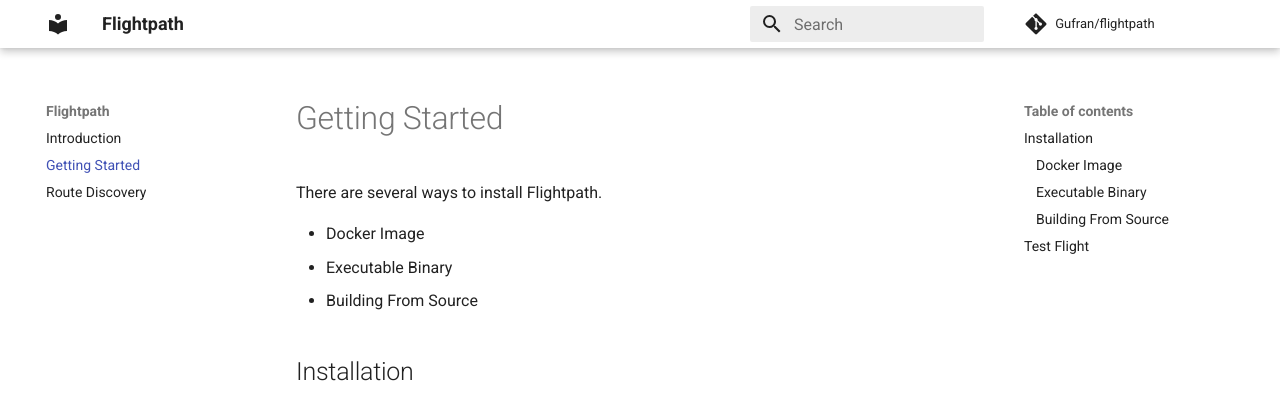
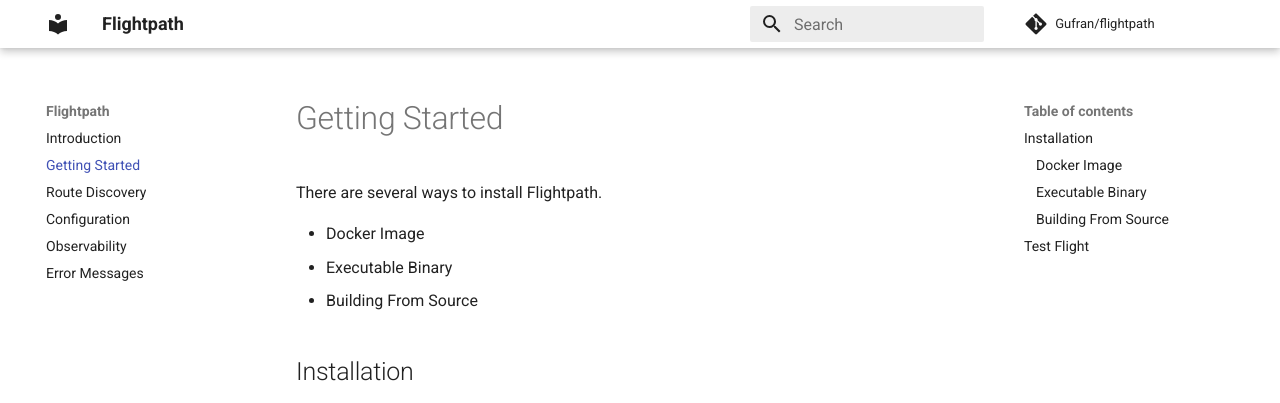
Before and after one commit to Gufran/flightpath, an MkDocs documentation site: the page built from site/getting-started.md, in a window 1280 px wide. Shown: the top 403 px of the page. Built offline with MkDocs 1.6.1 and Material for MkDocs 9.7.7, drawn with Linux system fonts in a browser that asks for light colours; comment, search, counter and statistics services are not loaded; part of the change alters nothing that is shown.

```diff
--- a/mkdocs.yml
+++ b/mkdocs.yml
@@ -3,15 +3,19 @@ site_name: Flightpath
 repo_name: Gufran/flightpath
 repo_url: https://github.com/Gufran/flightpath
 
-site_url: https://docs.shuttl.xyz/sre
+site_url: https://docs.flightpath.xyz/
 site_description: Flightpath Edge Proxy Documentation
 site_author: Mohammad Gufran
+docs_dir: site
 
 theme:
   name: 'material'
   palette:
     primary: 'White'
     accent: 'Indigo'
+  font:
+    text: Roboto
+    code: Roboto Mono
 
 extra:
   social:
@@ -21,6 +25,7 @@ extra:
       link: https://twitter.com/freatbeater
 
 markdown_extensions:
+  - footnotes
   - pymdownx.betterem:
       smart_enable: all
   - pymdownx.caret
@@ -39,5 +44,14 @@ markdown_extensions:
   - admonition
   - codehilite:
       guess_lang: false
+      linenums: true
   - toc:
       permalink: true
+
+nav:
+  - Introduction: index.md
+  - Getting Started: getting-started.md
+  - Route Discovery: route-discovery.md
+  - Configuration: configuration.md
+  - Observability: observability.md
+  - Error Messages: error-messages.md
```
Also changed, not shown: site/configuration.md (added), site/error-messages.md (added), site/getting-started.md (renamed from docs/getting-started.md), site/index.md, site/observability.md (added), site/route-discovery.md.
